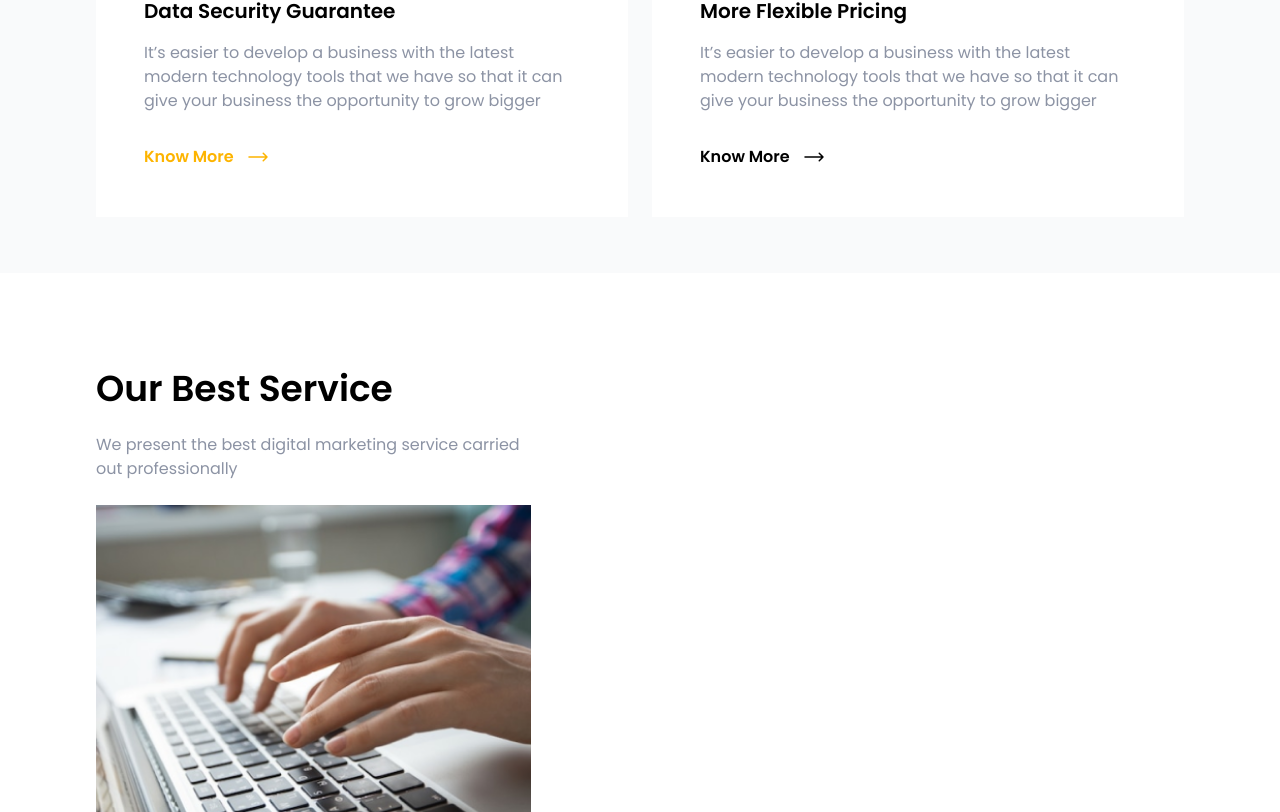
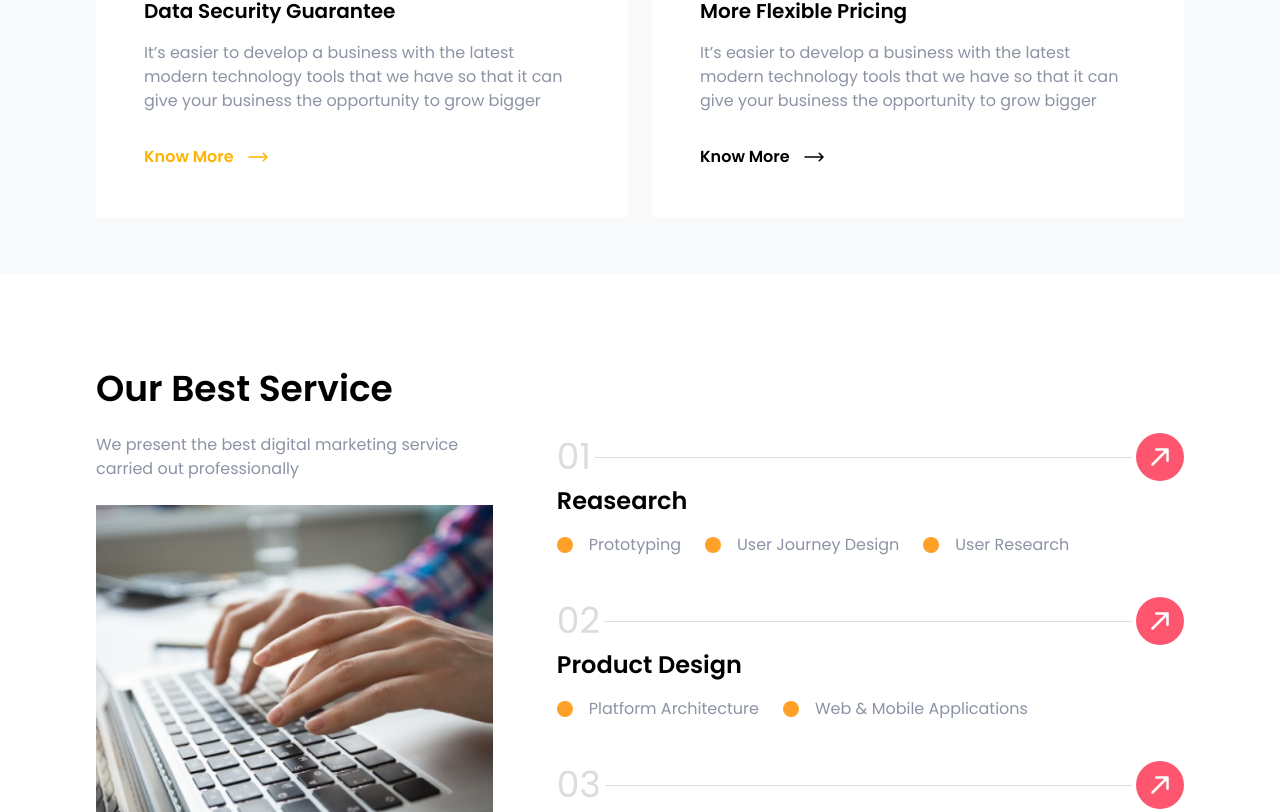
Before and after one commit to fluxstride/dm_agency, a React (Vite) app: page / in a window 1280 px wide. Shown: the part 1988-2800 px from the top of the page. Built offline with nearby package versions, Linux system fonts and the light colour scheme.

Commit message:
implemented the 'Best Service' section

```diff
--- a/src/components/BestService/index.tsx
+++ b/src/components/BestService/index.tsx
@@ -1,16 +1,55 @@
+import { bestServices } from "../../data/bestServices";
+
 const BestServices = () => {
   return (
     <div className="px-5 py-24 xl:px-24 container  mx-auto">
       <h1 className="text-2xl sm:text-3xl lg:text-4xl font-bold mb-6">
         Our Best Service
       </h1>
-      <div className="grid sm:grid-cols-5">
-        <div className="col-span-2">
-          <p className="text-gray-200  w-full mb-6">
+      <div className="grid sm:grid-cols-4 md:grid-cols-5 gap-8 lg:gap-16">
+        <div className="sm:col-span-2">
+          <p className="text-gray-300 w-full mb-6">
             We present the best digital marketing service carried out
             professionally
           </p>
           <img src="/assets/best_services.png" alt="" className="w-full" />
+        </div>
+        <div className="sm:col-span-2 md:col-span-3 flex flex-col gap-10 px-6 sm:px-0">
+          {bestServices.map(({ id, service, sub_services }) => (
+            <div>
+              <div className="flex justify-between items-center space-x-1">
+                <p className="text-4xl text-gray-100">{id}</p>
+                <span className="w-full h-[1.2px] bg-gray-100"></span>
+                <span className="flex items-center">
+                  <span className="p-3 bg-peach-dark rounded-full">
+                    <svg
+                      xmlns="http://www.w3.org/2000/svg"
+                      fill="none"
+                      viewBox="0 0 24 24"
+                      stroke-width="2.5"
+                      stroke="#fff"
+                      className="w-6 h-6"
+                    >
+                      <path
+                        stroke-linecap="round"
+                        stroke-linejoin="round"
+                        d="M4.5 19.5l15-15m0 0H8.25m11.25 0v11.25"
+                      />
+                    </svg>
+                  </span>
+                </span>
+              </div>
+              <h2 className="text-black font-bold text-2xl mt-1">{service}</h2>
+              <div className="mt-4 flex gap-x-6 gap-y-3 flex-wrap">
+                {sub_services.map((service) => (
+                  <div className="flex space-x-4 items-center">
+                    <span className="inline-block w-4 h-4 bg-yellow-deep rounded-full"></span>{" "}
+                    <p className="text-gray-300">{service}</p>
+                  </div>
+                ))}
+              </div>
+            </div>
+          ))}
         </div>
       </div>
     </div>
--- a/src/components/Features/index.tsx
+++ b/src/components/Features/index.tsx
@@ -2,7 +2,7 @@ import { features } from "../../data/features";
 
 const Features = () => {
   return (
-    <div className="bg-gray-100 py-14">
+    <div className="bg-gray-200 py-14">
       <div className=" px-5 container mx-auto xl:px-24">
         <h1 className="text-center text-2xl sm:text-3xl lg:text-4xl font-bold">
           The Best Features We Present
@@ -10,10 +10,10 @@ const Features = () => {
 
         <div className="grid md:grid-cols-2 gap-6 mt-14">
           {features.map(({ id, icon, title, text, color }) => (
-            <div className="bg-[#fff] px-8 py-12 md:p-12" key={id}>
+            <div className="bg-white px-8 py-12 md:p-12" key={id}>
               <img src={icon} alt="" />
               <h2 className="mt-8 mb-4 font-bold text-xl">{title}</h2>
-              <p className="text-gray-200 mb-8">{text}</p>
+              <p className="text-gray-300 mb-8">{text}</p>
               <a
                 href=""
                 style={{
--- a/src/components/Hero/index.tsx
+++ b/src/components/Hero/index.tsx
@@ -6,7 +6,7 @@ const Hero = () => {
           You’ve Got A Business, We Have Got Brilliant Minds
         </h1>
         <div className="col-span-2">
-          <p className="text-gray md:text-lg mb-12 text-gray-200">
+          <p className="text-gray md:text-lg mb-12 text-gray-300">
             Founded in 2022 by a team of professional designers, developers &
             creative thinkers
           </p>
--- a/src/components/Nav/index.tsx
+++ b/src/components/Nav/index.tsx
@@ -11,7 +11,9 @@ const Nav = ({
 
   return (
     <div className="px-5 xl:px-24 container  mx-auto  flex justify-between py-8 items-center">
-      <img src="/assets/logo.svg" alt="" />
+      <a href="/">
+        <img src="/assets/logo.svg" alt="logo" />
+      </a>
       <span
         className="p-.5 px-2 cursor-pointer"
         onClick={() => setIsMenuOpen((prev) => !prev)}
--- /dev/null
+++ b/src/data/bestServices.ts
@@ -0,0 +1,17 @@
+export const bestServices = [
+  {
+    id: "01",
+    service: "Reasearch",
+    sub_services: ["Prototyping", "User Journey Design", "User Research"],
+  },
+  {
+    id: "02",
+    service: "Product Design",
+    sub_services: ["Platform Architecture", "Web & Mobile Applications"],
+  },
+  {
+    id: "03",
+    service: "Visual Design",
+    sub_services: ["Design Systems Analysis", "Communication Design"],
+  },
+];
--- a/tailwind.config.cjs
+++ b/tailwind.config.cjs
@@ -1,5 +1,7 @@
 /** @type {import('tailwindcss').Config} */
 module.exports = {
+  mode: "jit",
+  purge: ["./index.html", "./src/**/*.{js,ts,jsx,tsx}"],
   content: ["./index.html", "./src/**/*.{js,ts,jsx,tsx}"],
   darkMode: "class",
   theme: {
@@ -8,7 +10,7 @@ module.exports = {
         peach: { dark: "#FF5670", light: "#A68A8A" },
         blue: "#3641B7",
         yellow: { light: "#FDB400", deep: "#FFA028" },
-        gray: { 100: "#F9FAFB", 200: "#8C93A4" },
+        gray: { 100: "#DCDCDC", 200: "#F9FAFB", 300: "#8C93A4" },
         black: "#000000",
         light: "#E1E1E1",
       },
```
